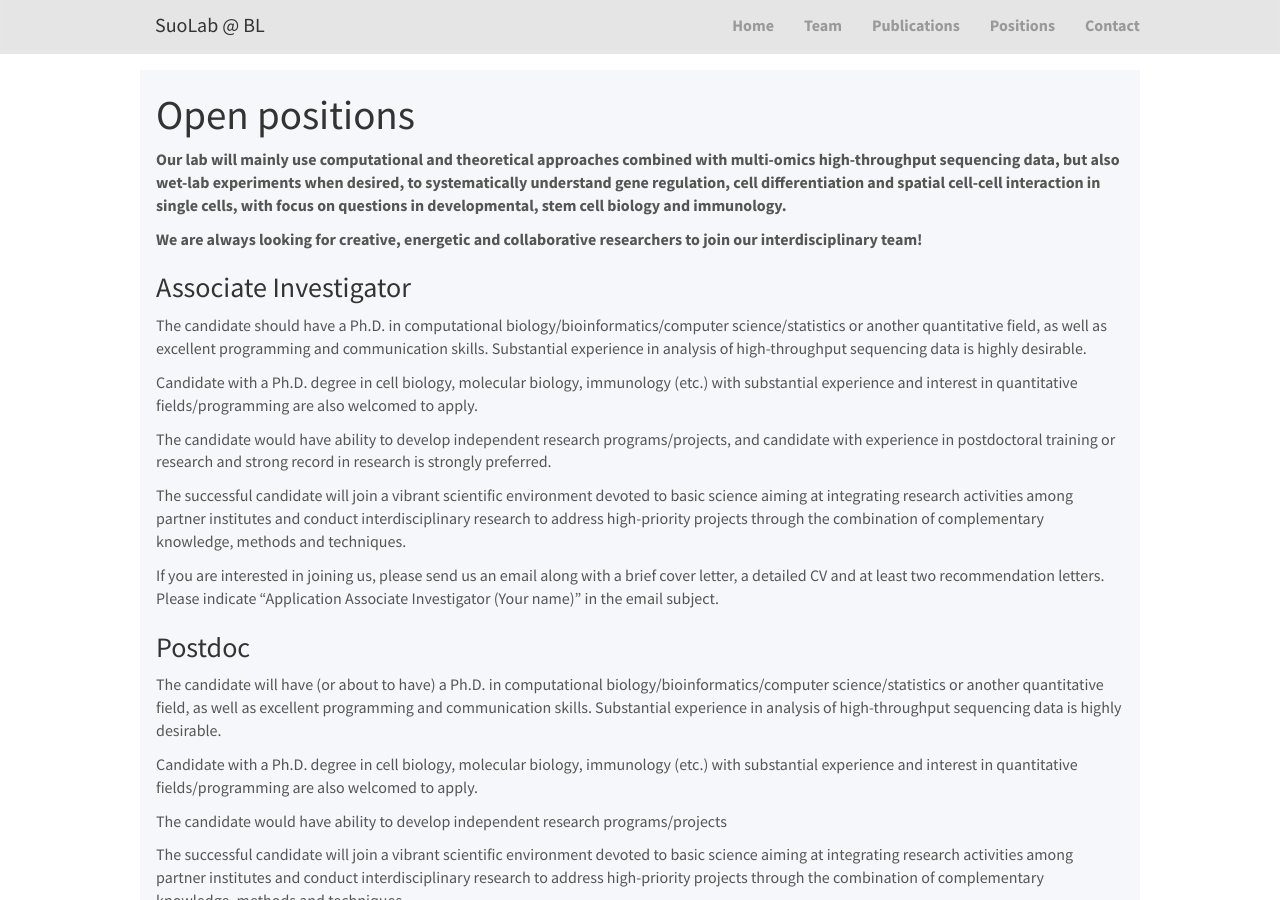
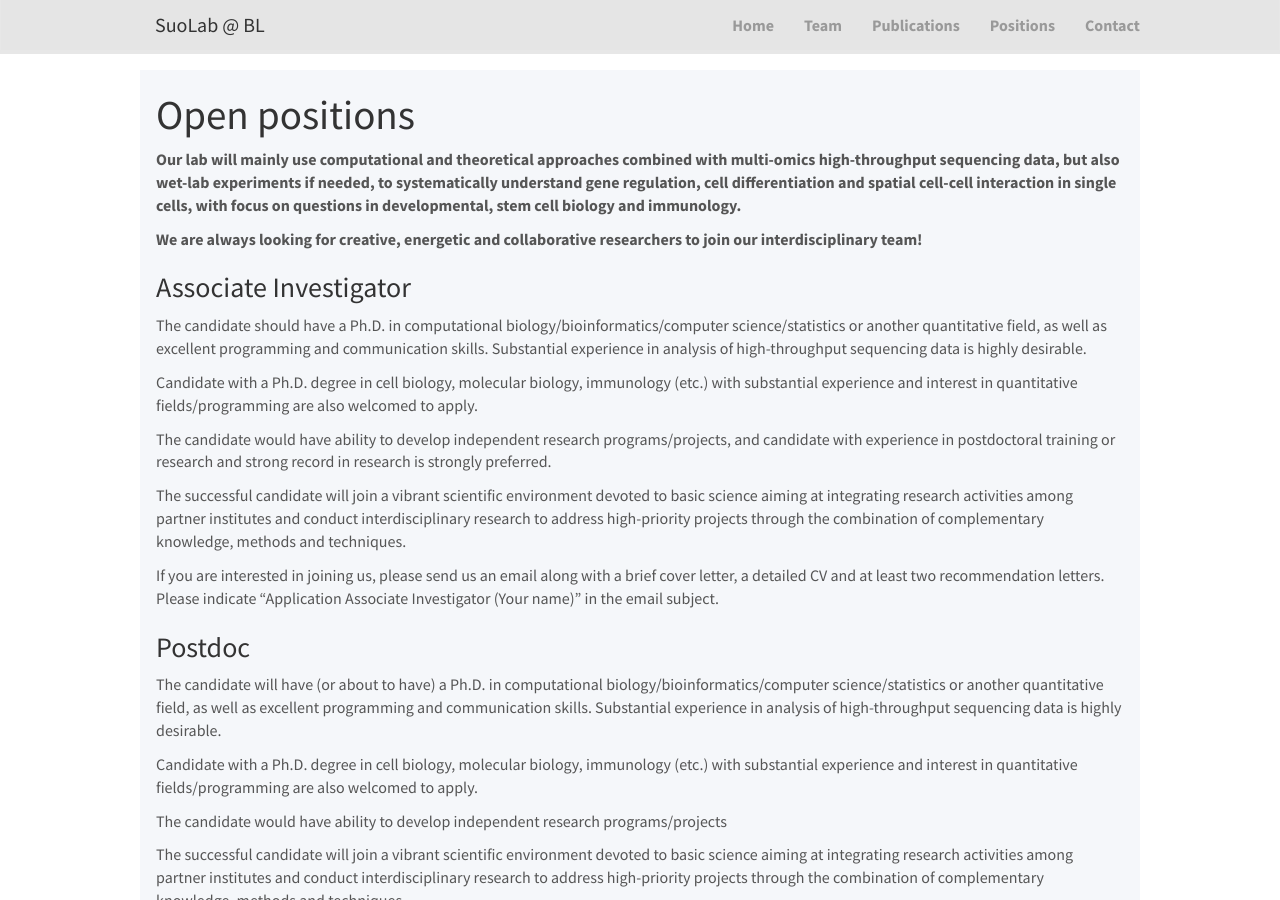
Before and after one commit to suoshengbao/suoshengbao.github.io, a Jekyll site: the page built from _pages/openings.md, in a window 1280 px wide and 900 px high. Built offline with Jekyll 4.4.1, drawn with Linux system fonts in a browser that asks for light colours; nearby versions of some CDN libraries.

Commit message:
Update openings.md

```diff
--- a/_pages/openings.md
+++ b/_pages/openings.md
@@ -8,7 +8,7 @@ permalink: /positions
 
 # Open positions
 
-<p>**Our lab will mainly use computational and theoretical approaches combined with multi-omics high-throughput sequencing data, but also wet-lab experiments when desired, to systematically understand gene regulation, cell differentiation and spatial cell-cell interaction in single cells, with focus on questions in developmental, stem cell biology and immunology.** </p>
+<p>**Our lab will mainly use computational and theoretical approaches combined with multi-omics high-throughput sequencing data, but also wet-lab experiments if needed, to systematically understand gene regulation, cell differentiation and spatial cell-cell interaction in single cells, with focus on questions in developmental, stem cell biology and immunology.** </p>
 <p>**We are always looking for creative, energetic and collaborative researchers to join our interdisciplinary team!**</p>
 
 
```
